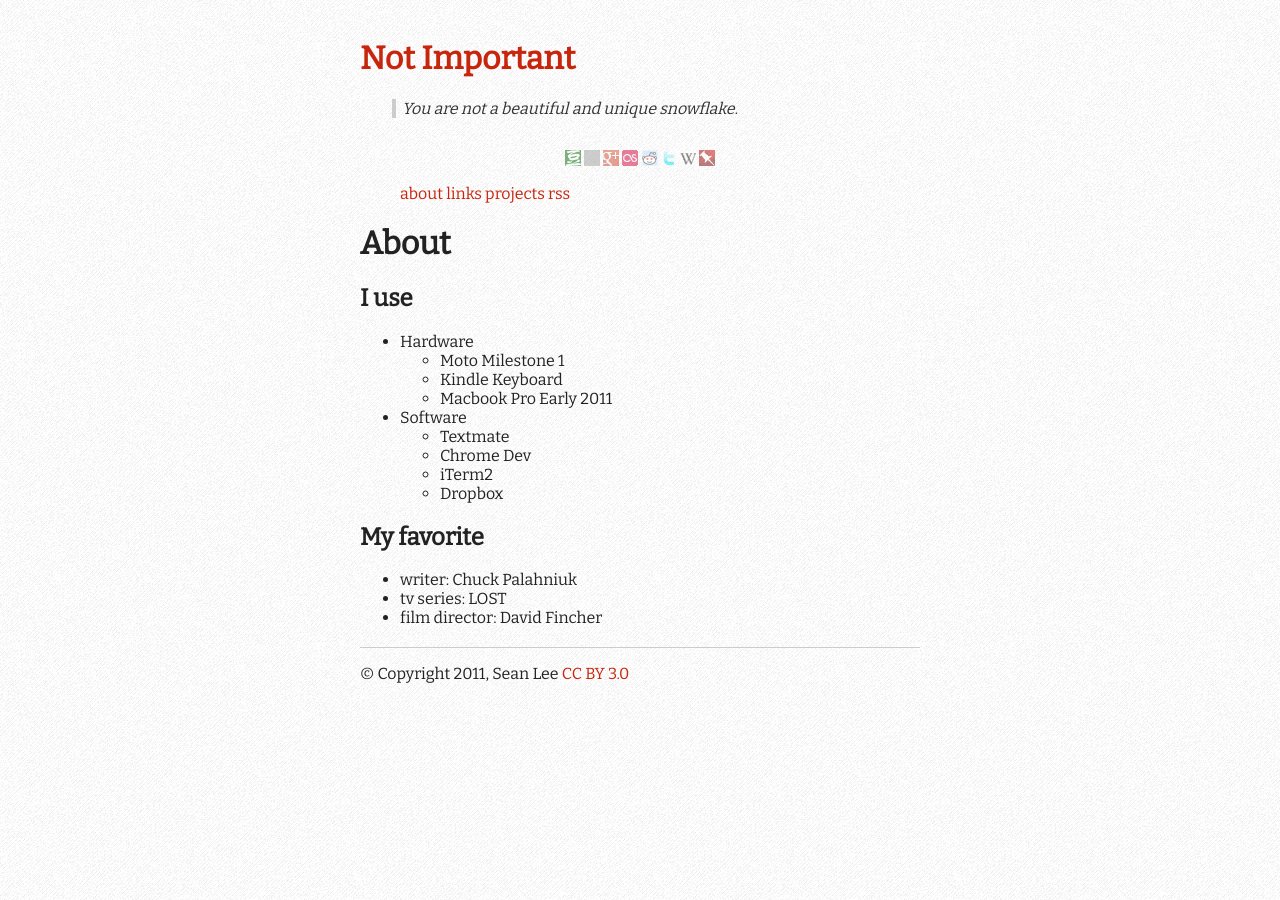
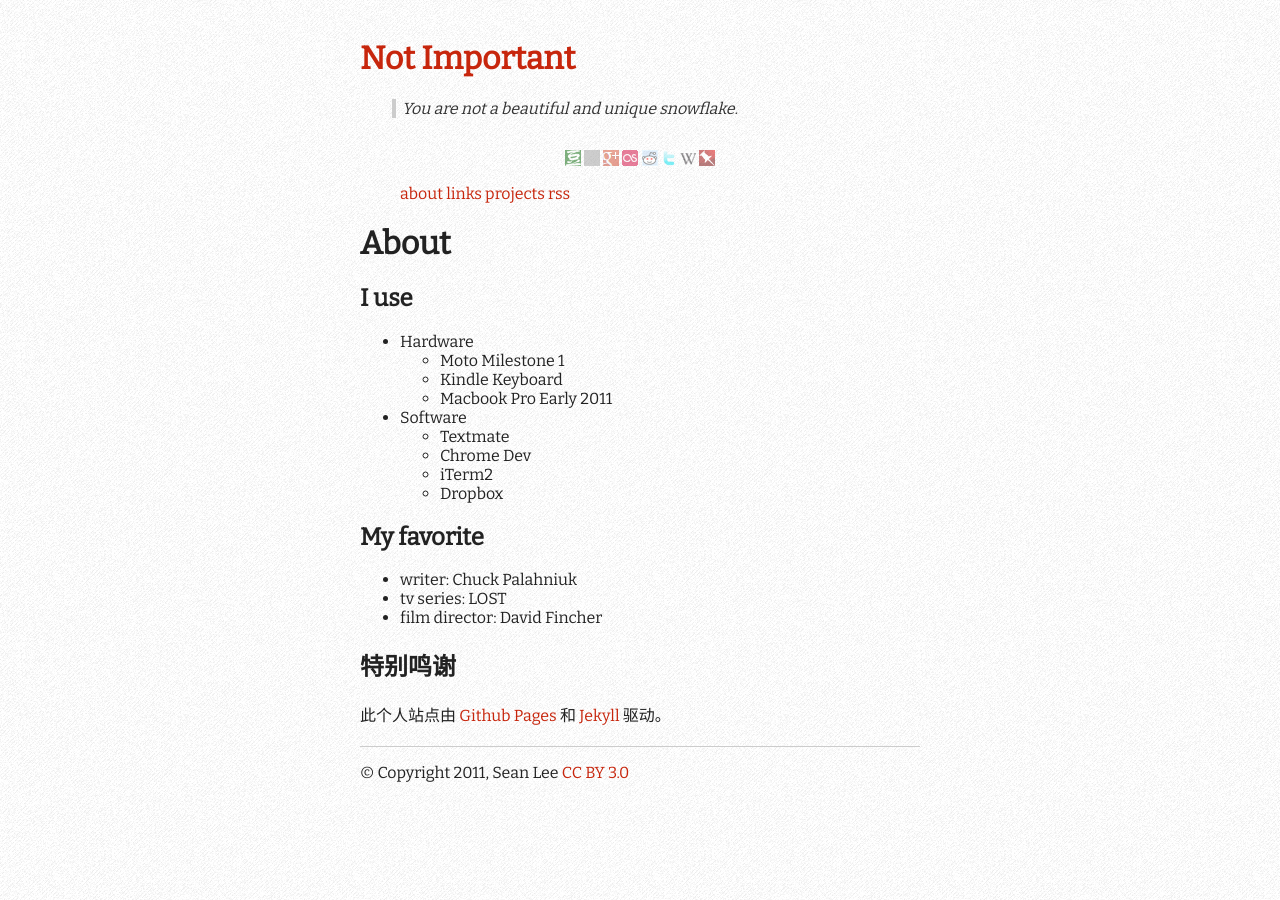
Before and after one commit to lisongx/notimportant.org, a Jekyll site: the page built from about.md, in a window 1280 px wide. Built offline with Jekyll 4.4.1, drawn with Linux system fonts in a browser that asks for light colours; nearby versions of some CDN libraries; grey boxes are pictures that could not be loaded.

Commit message:
add thanks in about page

```diff
--- a/about.md
+++ b/about.md
@@ -24,3 +24,11 @@ My favorite
 * writer: Chuck Palahniuk
 * tv series: LOST
 * film director: David Fincher
+
+
+特别鸣谢
+----
+此个人站点由 [Github Pages](githubpages) 和 [Jekyll](jekyll) 驱动。
+
+[githubpages]: http://pages.github.com/ "Github Pages"
+[jekyll]: https://github.com/mojombo/jekyll "Jekyll"
```
